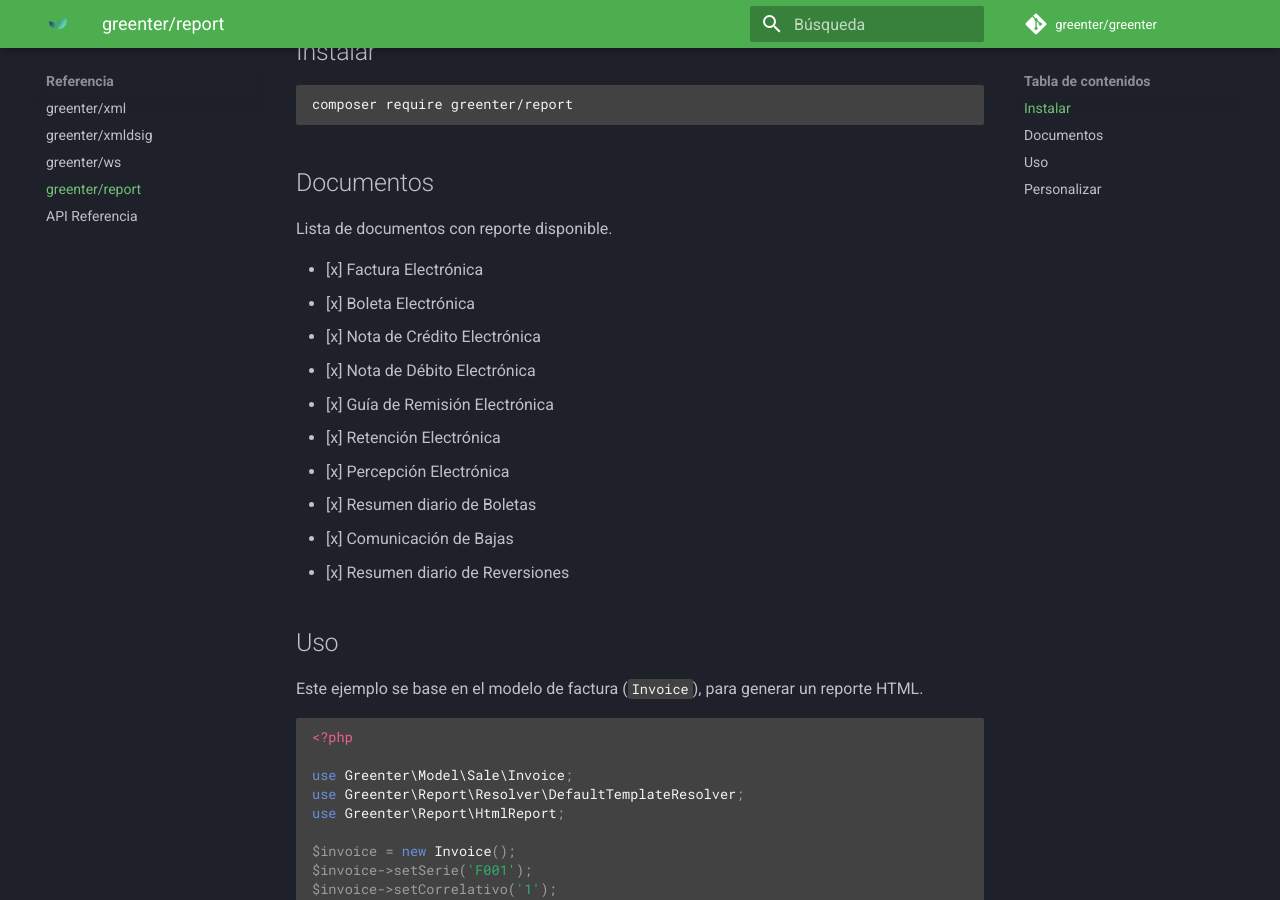
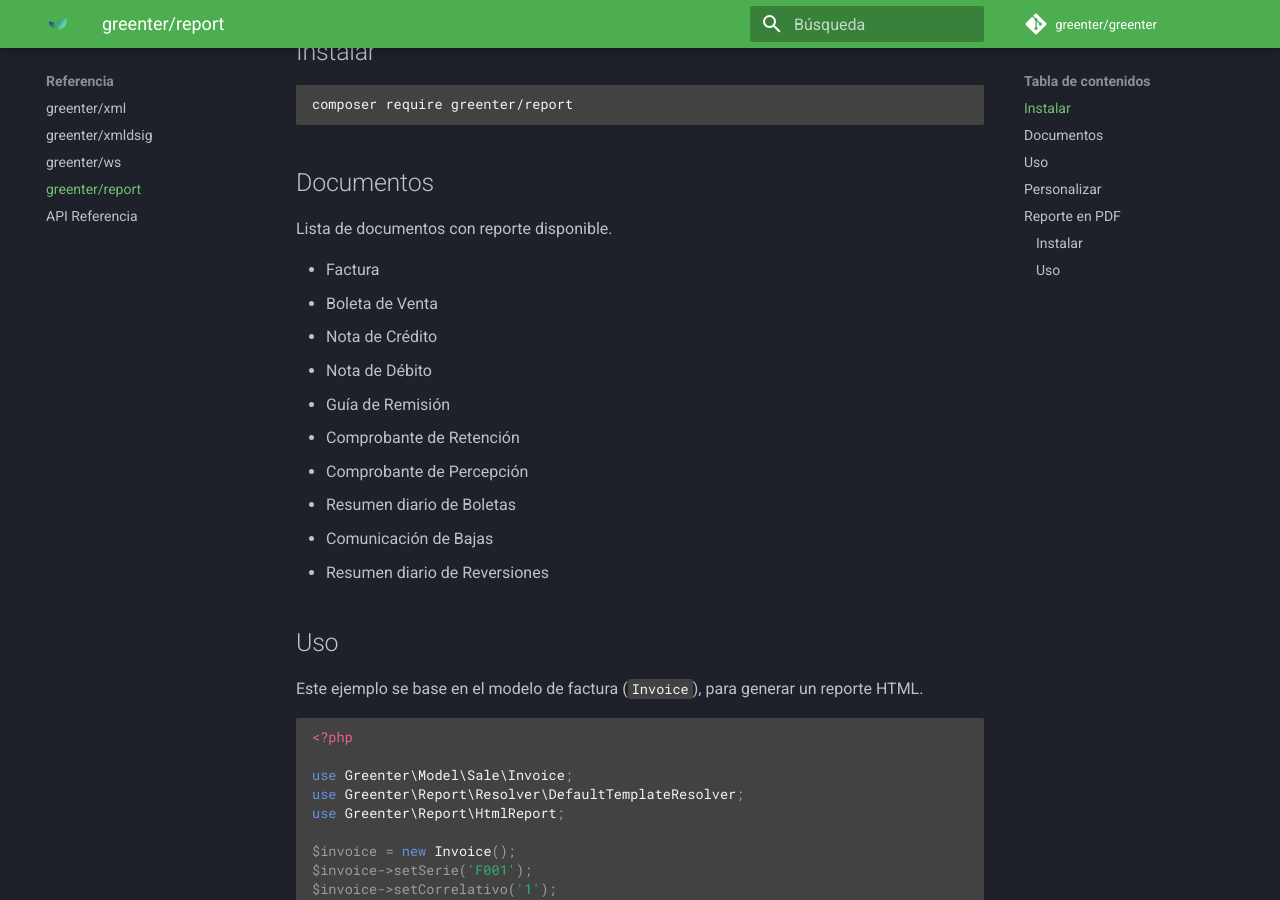
Before and after one commit to thegreenter/docs, an MkDocs documentation site: the page built from docs/packages/report.md, in a window 1280 px wide and 900 px high, scrolled down 306 px. Built offline with MkDocs 1.6.1 and Material for MkDocs 9.7.7, drawn with Linux system fonts in a browser that asks for light colours.

Commit message:
Update document list

````diff
--- a/docs/packages/report.md
+++ b/docs/packages/report.md
@@ -10,16 +10,16 @@ composer require greenter/report
 ## Documentos
 Lista de documentos con reporte disponible.
 
-- [x] Factura Electrónica
-- [x] Boleta Electrónica
-- [x] Nota de Crédito Electrónica
-- [x] Nota de Débito Electrónica
-- [x] Guía de Remisión Electrónica
-- [x] Retención Electrónica
-- [x] Percepción Electrónica
-- [x] Resumen diario de Boletas
-- [x] Comunicación de Bajas
-- [x] Resumen diario de Reversiones
+- Factura
+- Boleta de Venta
+- Nota de Crédito
+- Nota de Débito
+- Guía de Remisión
+- Comprobante de Retención
+- Comprobante de Percepción
+- Resumen diario de Boletas
+- Comunicación de Bajas
+- Resumen diario de Reversiones
 
 ## Uso
 
@@ -99,16 +99,16 @@ echo $html;
 ```
 
 
-# Reporte en PDF
+## Reporte en PDF
 
 Para obtener una representación en formato PDF, Utilizamos [wkhtmltopdf](https://wkhtmltopdf.org/).
 
-## Instalar
+### Instalar
 ```sh
 composer require greenter/htmltopdf
 ```
 
-## Uso
+### Uso
 
 `PdfReport` sigue el patrón [Decorator](https://es.wikipedia.org/wiki/Decorator_(patr%C3%B3n_de_dise%C3%B1o)), para generar el pdf a partir de `HtmlReport` o cualquier otra clase que implemente [`ReportInterface`](https://reference.greenter.dev/Greenter/Report/ReportInterface.html).
 
````
